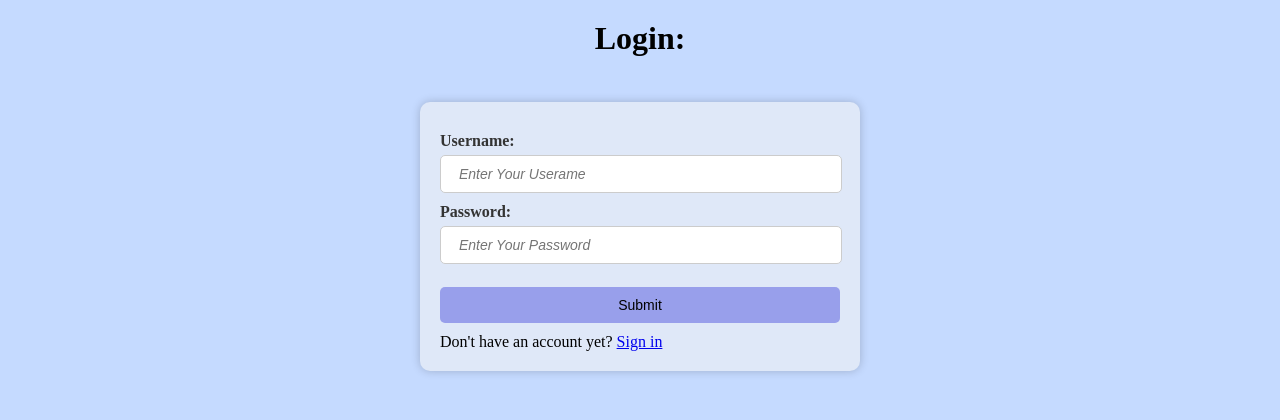
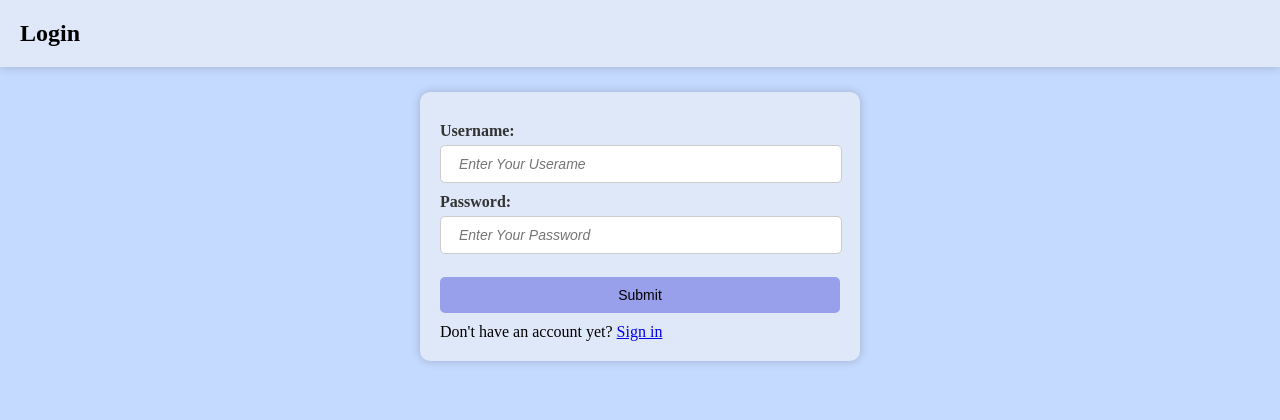
Before and after one commit to nazifatahsinturna/Task_manager, a Django app: page / in a window 1280 px wide. Shown: the top 420 px of the page. Run offline with Django 5.2, Linux system fonts and the light colour scheme.

Commit message:
project finished

```diff
--- a/static/style.css
+++ b/static/style.css
@@ -19,10 +19,33 @@ body {
 main {
     flex:1;
 }
-h1 {
-    margin-top: 10px;
-    text-align: center;
+nav {
+        background-color: var(--front);
+        box-shadow: 0 0 10px rgba(0, 0, 0, 0.2);
+        display: flex;
+        justify-content: space-between;
+        align-items: center;
+        padding: 20px;
+
 }
+nav ul {
+    display: flex;
+    gap: 1rem;
+
+
+
+}
+
+nav a {
+    text-decoration: none;
+    color: black;
+    font-size: 1.3rem;
+}
+
+nav a:hover {
+    text-decoration: underline;
+}
+
 
 #search {
     border-radius: 5px;
@@ -41,9 +64,9 @@ h1 {
 
 }
 
-h1 {
+/* h1 {
     margin: 20px auto;
-}
+} */
 
 section {
     border: 2px solid white;
@@ -197,10 +220,10 @@ footer {
 }
 
 
-.signup input[type="radio"], input[type="checkbox"]{
+/* .signup input[type="radio"], input[type="checkbox"]{
     box-shadow: none;
     width: 10%;
-}
+} */
 
 #description {
     width: 25rem;
--- a/templates/login.html
+++ b/templates/login.html
@@ -7,7 +7,12 @@
     </head>
 
     <body>
-        <h1 class="sign">Login:</h1>
+        <header>
+            <nav>
+                <h1 class="sign">Login</h1>
+            </nav>
+        </header>
+
         <main>
             <div  id= "login" class="signup">
                 {% if messages %}
--- a/templates/signup.html
+++ b/templates/signup.html
@@ -7,7 +7,11 @@
     </head>
 
     <body>
-        <h1 class="sign">Sign in:</h1>
+        <header>
+            <nav>
+                <h1 class="sign">Sign In</h1>
+            </nav>
+        </header>
         {% if messages %}
         {% for message in messages %}
         <section>
```
Also changed, not shown: templates/task/details.html (+8 -1 lines), templates/task/index.html (+8 -1 lines).
